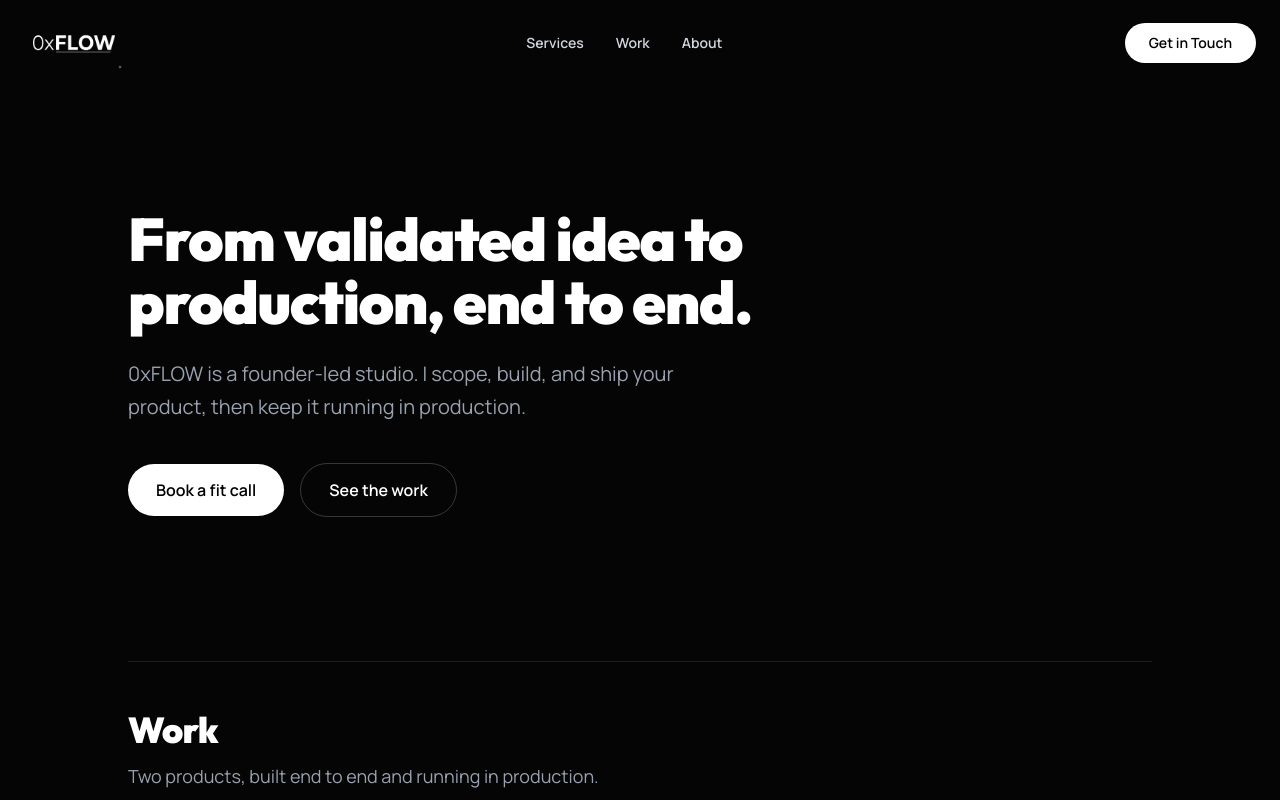
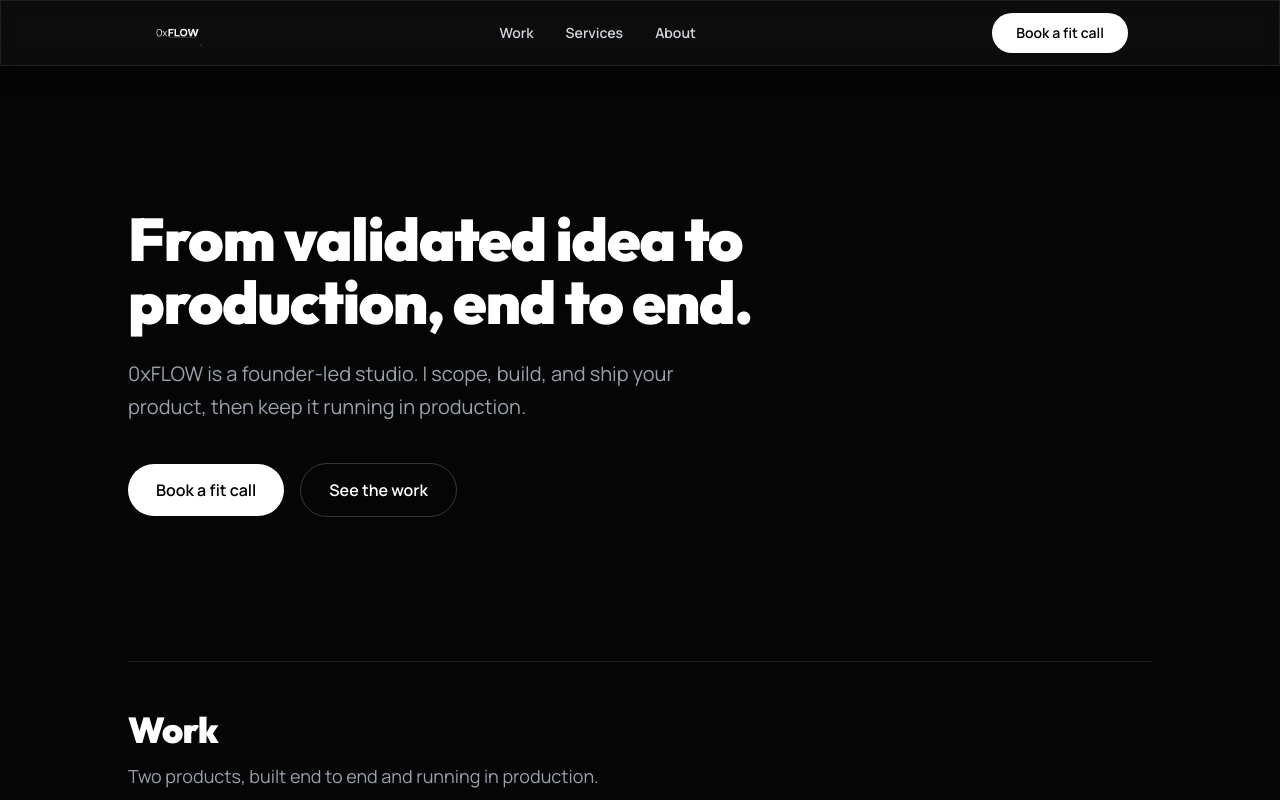
Before and after one commit to hrithik210/0xFLOW, a Next.js app: page / in a window 1280 px wide. Shown: the top 800 px of the page. Built offline with nearby package versions, Linux system fonts and the light colour scheme.

Commit message:
Update navigation with root-relative links

```diff
--- a/app/components/Navigation.tsx
+++ b/app/components/Navigation.tsx
@@ -3,55 +3,39 @@
 import { motion } from "framer-motion";
 import Image from "next/image";
 import Link from "next/link";
-import { useState, useEffect } from "react";
+import { SITE } from "@/app/data/content";
 
 export default function Navigation() {
-  const [scrolled, setScrolled] = useState(false);
-
-  useEffect(() => {
-    const handleScroll = () => {
-      setScrolled(window.scrollY > 50);
-    };
-
-    window.addEventListener("scroll", handleScroll);
-    return () => window.removeEventListener("scroll", handleScroll);
-  }, []);
-
   return (
     <motion.nav
-      initial={{ y: -100, opacity: 0 }}
+      initial={{ y: -24, opacity: 0 }}
       animate={{ y: 0, opacity: 1 }}
       transition={{ duration: 0.6, ease: "easeOut" }}
-      className={`fixed top-0 left-0 right-0 z-50 transition-all duration-300 ${
-        scrolled ? "glass-panel border-b-0" : "bg-transparent"
-      }`}
+      className="fixed top-0 left-0 right-0 z-50 glass-panel border-b-0"
     >
-      <div className="max-w-7xl mx-auto px-6 py-4">
-        <div className="flex items-center justify-between">
-          {/* Logo */}
+      <div className="max-w-5xl mx-auto px-6 h-16 flex items-center">
+        <div className="flex items-center justify-between w-full">
           <Link href="/" className="text-2xl font-black tracking-tight text-white">
-            <Image src="/logo1.png" alt="Logo" width={100} height={100} />
+            <Image src="/logo1.png" alt={SITE.name} width={112} height={32} className="h-7 w-auto" />
           </Link>
 
-          {/* Nav Links */}
           <div className="hidden md:flex items-center gap-8">
-            <Link href="#services" className="text-sm font-semibold text-gray-300 hover:text-white transition-colors">
+            <Link href="/#work" className="text-sm font-semibold text-gray-300 hover:text-white transition-colors">
+              Work
+            </Link>
+            <Link href="/#services" className="text-sm font-semibold text-gray-300 hover:text-white transition-colors">
               Services
             </Link>
-            <Link href="#projects" className="text-sm font-semibold text-gray-300 hover:text-white transition-colors">
-              Work
-            </Link>
-            <Link href="#founder" className="text-sm font-semibold text-gray-300 hover:text-white transition-colors">
+            <Link href="/#founder" className="text-sm font-semibold text-gray-300 hover:text-white transition-colors">
               About
             </Link>
           </div>
 
-          {/* CTA */}
           <a
-            href="mailto:hello@0xflow.dev"
+            href={SITE.calLink}
             className="px-6 py-2.5 bg-white text-black text-sm font-semibold rounded-full hover:bg-gray-200 transition-all"
           >
-            Get in Touch
+            {SITE.ctaLabel}
           </a>
         </div>
       </div>
```
